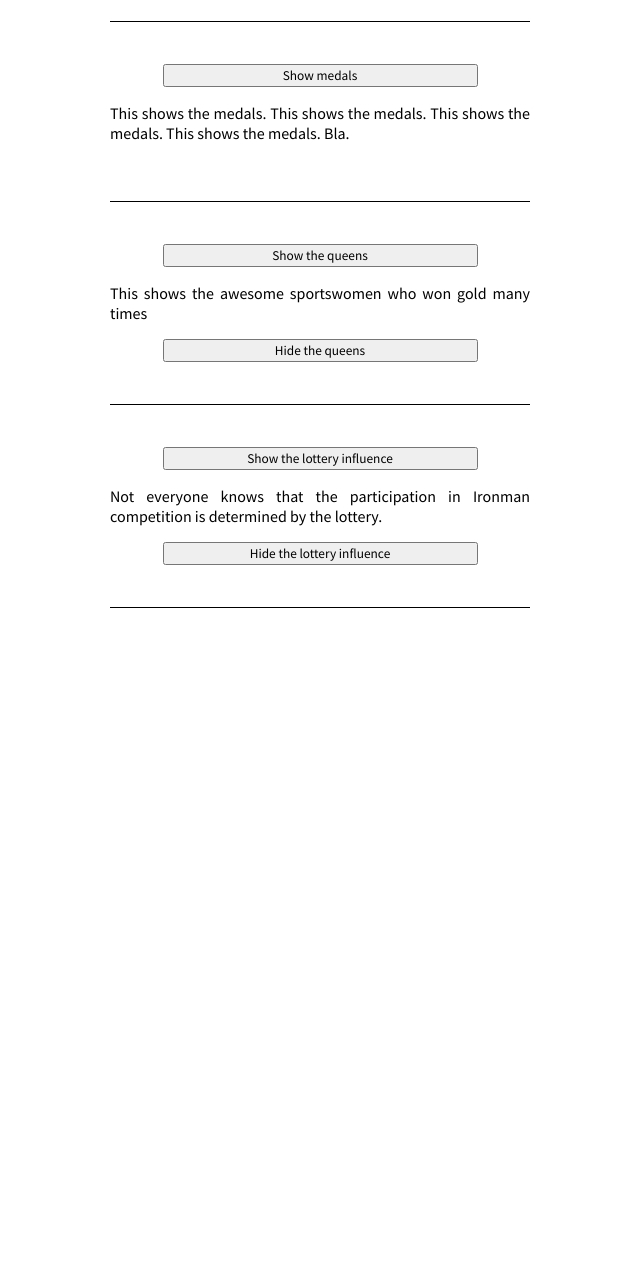
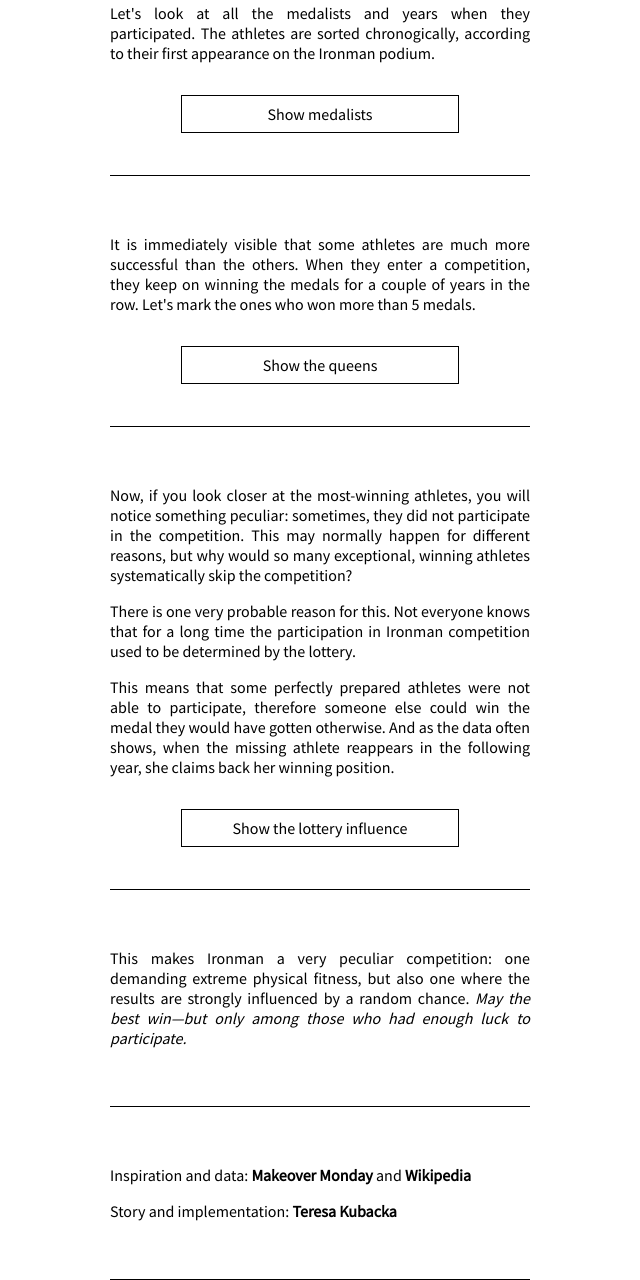
Before and after one commit to paniterka/mm_2019w42_d3, a plain HTML site: page index.html in a window 1280 px wide. Shown: the part 437-1717 px from the top of the page, without its empty margins (620-1260 px from the left). Before the commit the page ends 1045 px from the top, so only its background shows below. Drawn offline with nearby package versions, Linux system fonts and the light colour scheme.

Commit message:
improved text and styling

```diff
--- a/index.html
+++ b/index.html
@@ -19,9 +19,9 @@
 	<div id="chart">
 			<!-- <h1> Ironman World Championship </h1>
 			<h2> Game of skill - game of chance</h2> -->
-				<div id="header">
+		<div id="header">
 			<h1> Ironman World Championship </h1>
-			<h2> Game of skill - game of chance</h2>
+			<h2> Game of skill - game of luck</h2>
 		</div>
 	</div>
 	<div id="controls">
@@ -30,26 +30,33 @@
 				<p>Although the Ironman Championship for women has been organized already 42 times and 123 medals have been given, there has been only 52 distinct athletes that were on the podium throughout all the competitions.</p>
 				<p>Isn't that interesting?</p>
 				<p>Let's look at the story behind it.</p>
+					<button type="button" id="" onclick="drawChart()">Draw chart</button>
+					<!-- <button type="button" id="" onclick="deleteChart()">Delete chart</button> -->
 			</div>
 			<div class="story_step">
-					<button type="button" id="" onclick="drawChart()">Draw chart</button>
-					<button type="button" id="" onclick="deleteChart()">Delete chart</button>
+					<p>Let's look at all the medalists and years when they participated. The athletes are sorted chronogically, according to their first appearance on the Ironman podium. </p>				<button type="button" id="" onclick="drawMedals()">Show medalists</button>
 			</div>
 			<div class="story_step">
-				<button type="button" id="" onclick="drawMedals()">Show medals</button>
-				<p>This shows the medals. This shows the medals. This shows the medals. This shows the medals. Bla.</p>
+				<p>It is immediately visible that some athletes are much more successful than the others. When they enter a competition, they keep on winning the medals for a couple of years in the row. Let's mark the ones who won more than 5 medals. </p>
+				<button type="button" id="" onclick="showQueens()">Show the queens</button>
+				<!-- <button type="button" id="" onclick='deleteElement(".rectangles_queens")'>Hide the queens</button> -->
 			</div>
 			<div class="story_step">
-				<button type="button" id="" onclick="showQueens()">Show the queens</button>
-				<p>This shows the awesome sportswomen who won gold many times</p>
-				<button type="button" id="" onclick='deleteElement(".rectangles_queens")'>Hide the queens</button>
+				<p>Now, if you look closer at the most-winning athletes, you will notice something peculiar: sometimes, they did not participate in the competition. This may normally happen for different reasons, but why would so many exceptional, winning athletes systematically skip the competition?</p>
+				<p>There is one very probable reason for this. Not everyone knows that for a long time the participation in Ironman competition used to be determined by the lottery. </p>
+				<p>This means that some perfectly prepared athletes were not able to participate, therefore someone else could win the medal they would have gotten otherwise. And as the data often shows, when the missing athlete reappears in the following year, she claims back her winning position. </p>
+				<button type="button" id="" onclick="showLottery()">Show the lottery influence</button>
+				<!-- <button type="button" id="" onclick='deleteElement(".rectangles_absences")'>Hide the lottery influence</button> -->
 			</div>
 			<div class="story_step">
-				<button type="button" id="" onclick="showLottery()">Show the lottery influence</button>
-				<p>Not everyone knows that the participation in Ironman competition is determined by the lottery. </p>
-				<button type="button" id="" onclick='deleteElement(".rectangles_absences")'>Hide the lottery influence</button>
+				<p>This makes Ironman a very peculiar competition: one demanding extreme physical fitness, but also one where the results are strongly influenced by a random chance. <i>May the best win&mdash;but only among those who had enough luck to participate.</i> </p>
+			</div>
+			<div class="story_step">
+				<p>Inspiration and data: <a href="https://www.makeovermonday.co.uk/data/">Makeover Monday</a> and <a href="https://en.wikipedia.org/wiki/Ironman_World_Championship">Wikipedia</a>  </p>
+				<p>Story and implementation: <a href="https://www.teresa-kubacka.com/">Teresa Kubacka</a> </p>
+			</div>
 
-			</div>
+
 		</div>
 	</div>
 </div>
--- a/main.css
+++ b/main.css
@@ -55,6 +55,8 @@ h2{
   margin-left: auto;
   margin-right: auto;
   margin-top: 50px;
+  margin-bottom: 50px;
+
 }
 
 .story_step{
@@ -71,15 +73,40 @@ h2{
   border-top: 1px solid black;
 }
 
+.story_step:last-of-type{
+  border-bottom: 1px solid black;
+}
+
 .story_step p{
   text-align: justify;
 }
 
 button{
-  width: 75%;
+  width: 66%;
   font-family: inherit;
+  font-size: 16px;
+  background: white;
+  border: 1px solid black;
+  margin-top: 1em;
+  padding: 0.5em;
+
 }
 
+button:hover {
+  color: white;
+  background: black;
+}
+
+a{
+  color: black;
+  text-decoration: none;
+  font-weight: bold;
+}
+
+a:hover{
+  color: white;
+  background: black;
+}
 
 
 /* #scroll {
```
